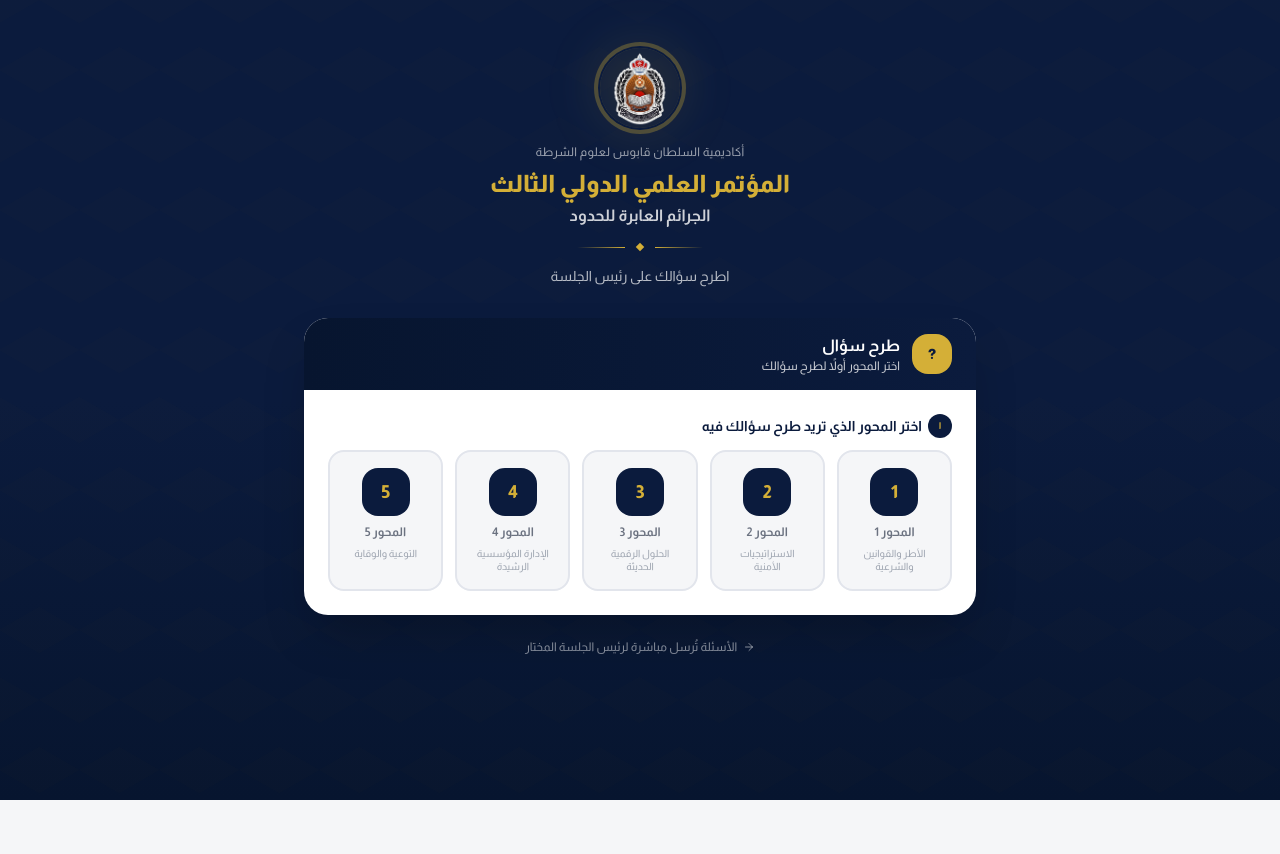
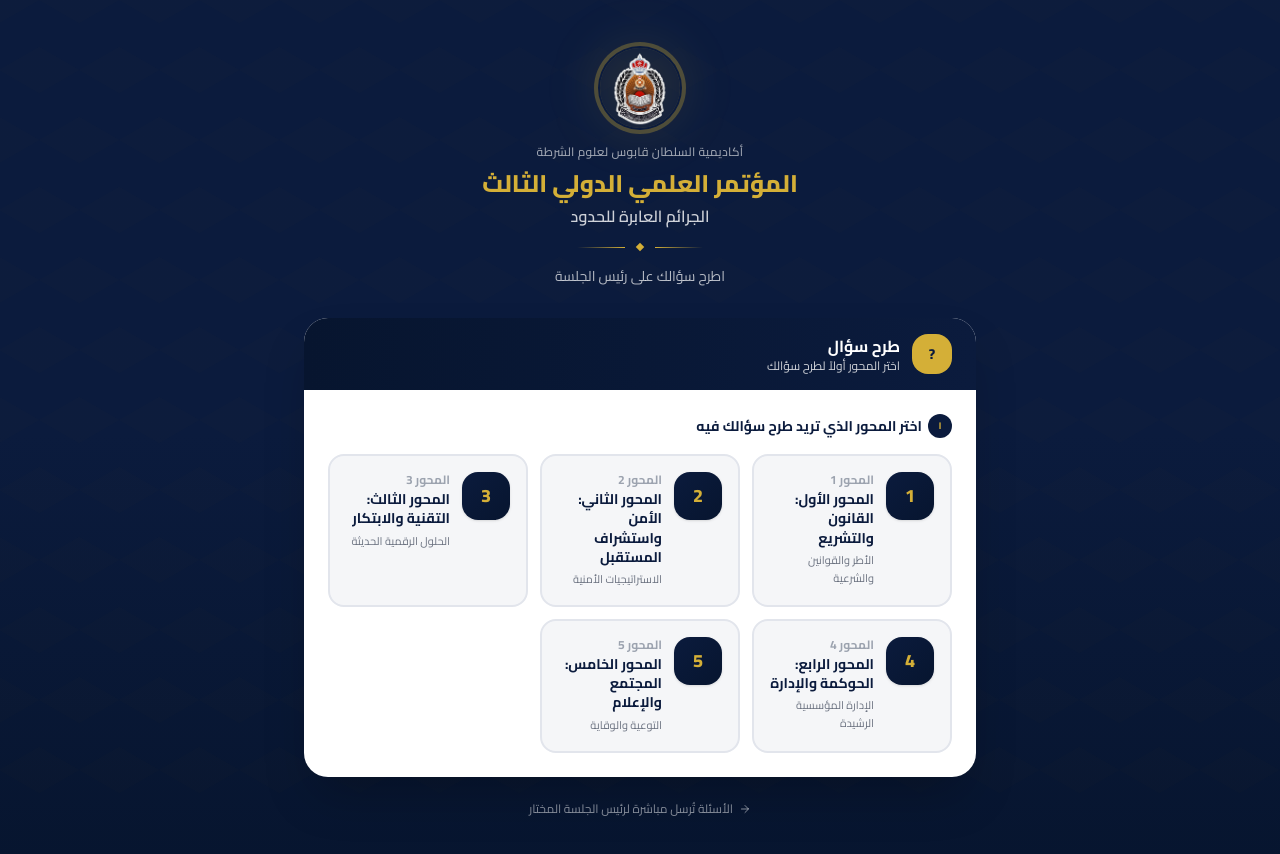
Before and after one commit to innoIII/sqaps-conference, a Next.js app: page /qn in a window 1280 px wide. Shown: the top 854 px of the page. Before the commit the page ends 800 px from the top, so only its background shows below. Built offline with nearby package versions, Linux system fonts and the light colour scheme; no server answers.

Commit message:
9a196d59-1c1b-4b90-acff-80ba66a902b2

```diff
--- a/src/app/globals.css
+++ b/src/app/globals.css
@@ -6,9 +6,9 @@
 @theme inline {
   --color-background: var(--background);
   --color-foreground: var(--foreground);
-  --font-sans: "Almarai", "Tajawal", "Cairo", system-ui, sans-serif;
-  --font-cairo: "Almarai", "Tajawal", "Cairo", system-ui, sans-serif;
-  --font-tajawal: "Tajawal", "Almarai", "Cairo", system-ui, sans-serif;
+  --font-sans: "Cairo", "Tajawal", "Almarai", system-ui, sans-serif;
+  --font-cairo: "Cairo", "Tajawal", "Almarai", system-ui, sans-serif;
+  --font-tajawal: "Tajawal", "Cairo", "Almarai", system-ui, sans-serif;
   --color-sidebar-ring: var(--sidebar-ring);
   --color-sidebar-border: var(--sidebar-border);
   --color-sidebar-accent-foreground: var(--sidebar-accent-foreground);
@@ -101,7 +101,7 @@
   }
   body {
     @apply bg-background text-foreground;
-    font-family: "Almarai", "Tajawal", "Cairo", "Segoe UI", Tahoma, system-ui, sans-serif;
+    font-family: "Cairo", "Tajawal", "Almarai", "Segoe UI", Tahoma, system-ui, sans-serif;
     -webkit-font-smoothing: antialiased;
     text-rendering: optimizeLegibility;
     font-feature-settings: "kern" 1, "liga" 1;
--- a/src/app/page.tsx
+++ b/src/app/page.tsx
@@ -7,6 +7,7 @@
 import { ConferencePortal } from "@/components/conference/ConferencePortal";
 import { OrnamentDivider } from "@/components/conference/OrnamentDivider";
 import { ConferenceCountdown } from "@/components/conference/ConferenceCountdown";
+import { PageTransition } from "@/components/conference/PageTransition";
 
 export default function Home() {
   return (
@@ -17,6 +18,7 @@
       <NavBar />
 
       <main className="flex-1">
+        <PageTransition>
           {/* Stats strip overlaps the hero */}
           <StatsStrip />
 
@@ -39,6 +41,7 @@
           <div id="schedule" className="scroll-mt-20">
             <ScheduleSection />
           </div>
+        </PageTransition>
       </main>
 
       <Footer />
--- a/src/app/qn/page.tsx
+++ b/src/app/qn/page.tsx
@@ -203,58 +203,78 @@
           {!trackConfirmed && (
             <div className="p-6">
               <label
-                className="mb-3 flex items-center gap-1.5 text-sm font-bold text-[#0B1B3D]"
+                className="mb-4 flex items-center gap-1.5 text-sm font-bold text-[#0B1B3D]"
                 dir="rtl"
               >
                 <span className="flex h-6 w-6 items-center justify-center rounded-full bg-[#0B1B3D] text-[10px] font-bold text-[#D4AF37]">١</span>
                 اختر المحور الذي تريد طرح سؤالك فيه
               </label>
-              <div
-                className="grid gap-3"
-                style={{
-                  gridTemplateColumns: `repeat(${Math.min(Math.max(trackCount, 2), 5)}, minmax(0, 1fr))`,
-                }}
-              >
+              <div className="grid grid-cols-1 gap-3 sm:grid-cols-2 lg:grid-cols-3">
                 {dynamicTracks.map((t) => {
                   const active = t.id === trackId;
                   return (
-                    <button
+                    <motion.button
                       key={t.id}
                       type="button"
                       onClick={() => {
                         setTrackId(t.id);
                       }}
+                      whileHover={{ y: -4 }}
+                      whileTap={{ scale: 0.98 }}
                       className={[
-                        "flex flex-col items-center gap-2 rounded-xl border-2 p-4 transition-all",
+                        "group relative flex items-start gap-3 overflow-hidden rounded-2xl border-2 p-4 text-right transition-all",
                         active
-                          ? "border-[#D4AF37] bg-white shadow-md scale-105"
-                          : "border-[#E2E5EC] bg-[#F5F6F8] hover:border-[#D4AF37]/40",
+                          ? "border-[#D4AF37] bg-white shadow-lg shadow-[#D4AF37]/10"
+                          : "border-[#E2E5EC] bg-[#F5F6F8] hover:border-[#D4AF37]/40 hover:bg-white hover:shadow-md",
                       ].join(" ")}
                       dir="rtl"
                     >
+                      {/* Top gold accent — appears on hover/active */}
+                      <span
+                        aria-hidden
+                        className={[
+                          "absolute inset-x-0 top-0 h-0.5 bg-gradient-to-l from-transparent via-[#D4AF37] to-transparent transition-opacity",
+                          active ? "opacity-100" : "opacity-0 group-hover:opacity-60",
+                        ].join(" ")}
+                      />
+                      {/* Number badge */}
                       <span
                         className={[
-                          "flex h-12 w-12 items-center justify-center rounded-xl text-lg font-extrabold",
+                          "flex h-12 w-12 shrink-0 items-center justify-center rounded-xl text-lg font-extrabold shadow-sm transition-all",
                           active
-                            ? "bg-[#D4AF37] text-[#0B1B3D]"
-                            : "bg-[#0B1B3D] text-[#D4AF37]",
+                            ? "bg-gradient-to-br from-[#D4AF37] to-[#B8941F] text-[#0B1B3D]"
+                            : "bg-gradient-to-br from-[#0B1B3D] to-[#07152F] text-[#D4AF37] group-hover:scale-110",
                         ].join(" ")}
                       >
                         {t.id}
                       </span>
+                      {/* Title + subtitle */}
+                      <div className="min-w-0 flex-1">
                         <span
                           className={[
-                          "text-xs font-bold",
-                          active ? "text-[#0B1B3D]" : "text-[#6B7280]",
+                            "block text-xs font-bold",
+                            active ? "text-[#D4AF37]" : "text-[#9CA3AF]",
                           ].join(" ")}
                           dir="rtl"
                         >
                           المحور {t.id}
                         </span>
-                      <span className="text-[10px] text-[#9CA3AF] text-center leading-tight line-clamp-2" dir="rtl">
+                        <span
+                          className="mt-0.5 block text-sm font-bold leading-snug text-[#0B1B3D] line-clamp-2"
+                          dir="rtl"
+                        >
+                          {t.title || `المحور ${t.id}`}
+                        </span>
+                        {t.subtitle && (
+                          <span
+                            className="mt-1 block text-[11px] leading-relaxed text-[#6B7280] line-clamp-2"
+                            dir="rtl"
+                          >
                             {t.subtitle}
                           </span>
-                    </button>
+                        )}
+                      </div>
+                    </motion.button>
                   );
                 })}
               </div>
--- a/src/components/conference/ContentCard.tsx
+++ b/src/components/conference/ContentCard.tsx
@@ -2,7 +2,6 @@
 
 import { motion, AnimatePresence } from "framer-motion";
 import {
-  Loader2,
   AlertTriangle,
   RefreshCw,
 } from "lucide-react";
@@ -10,6 +9,7 @@
 import { SessionHeader } from "./SessionHeader";
 import { ResearchPapersTable } from "./ResearchPapersTable";
 import { SessionReportEditor } from "./SessionReportEditor";
+import { ContentSkeleton } from "./Skeleton";
 import { useTrackSession } from "@/hooks/use-track-session";
 import { useSiteContentValue } from "./SiteContentProvider";
 
@@ -102,19 +102,15 @@
         {/* Body */}
         <div className="space-y-5 p-5 sm:p-7">
           <AnimatePresence mode="wait">
-            {/* LOADING (track files) */}
+            {/* LOADING (track files) — skeleton loader */}
             {loading && (
               <motion.div
                 key="loading"
                 initial={{ opacity: 0 }}
                 animate={{ opacity: 1 }}
                 exit={{ opacity: 0 }}
-                className="flex flex-col items-center justify-center gap-4 py-16 text-center"
               >
-                <Loader2 className="h-10 w-10 animate-spin text-[#D4AF37]" />
-                <p className="text-sm font-medium text-[#6B7280]">
-                  جاري تحميل المحتوى...
-                </p>
+                <ContentSkeleton />
               </motion.div>
             )}
 
--- a/src/components/conference/Header.tsx
+++ b/src/components/conference/Header.tsx
@@ -23,19 +23,31 @@
   ];
 
   return (
-    <header className="relative overflow-hidden bg-[#0B1B3D] text-white">
+    <header className="relative overflow-hidden bg-gradient-to-br from-[#0B1B3D] via-[#071330] to-[#040A1F] text-white">
       {/* Subtle Islamic / Arabic geometric pattern overlay */}
       <div
         aria-hidden
         className="geometric-pattern pointer-events-none absolute inset-0 opacity-60"
       />
-      {/* Radial gold glow */}
+      {/* Radial gold glow — enhanced, more luxurious */}
       <div
         aria-hidden
         className="pointer-events-none absolute inset-0"
         style={{
           background:
-            "radial-gradient(ellipse 70% 55% at 50% 0%, rgba(212,175,55,0.18), transparent 70%)",
+            "radial-gradient(ellipse 80% 60% at 50% 0%, rgba(212,175,55,0.28), transparent 65%), radial-gradient(ellipse 50% 40% at 50% 100%, rgba(212,175,55,0.12), transparent 70%)",
+        }}
+      />
+      {/* Animated gold light sweep — subtle, moves slowly across the top */}
+      <motion.div
+        aria-hidden
+        initial={{ x: "-30%" }}
+        animate={{ x: "130%" }}
+        transition={{ duration: 8, repeat: Infinity, ease: "easeInOut", repeatDelay: 3 }}
+        className="pointer-events-none absolute top-0 h-40 w-1/3 opacity-20 blur-2xl"
+        style={{
+          background:
+            "linear-gradient(90deg, transparent, rgba(212,175,55,0.6), transparent)",
         }}
       />
       {/* Decorative corner ornaments (RTL: top-right + top-left) */}
--- /dev/null
+++ b/src/components/conference/PageTransition.tsx
@@ -0,0 +1,23 @@
+"use client";
+
+import { motion } from "framer-motion";
+import type { ReactNode } from "react";
+
+/**
+ * PageTransition — wraps page content with a smooth fade+slide-up entrance
+ * animation. Used to add a polished page-load transition between sections.
+ *
+ * The transition runs once on mount (not on every scroll) — this is a
+ * page-load effect, not a scroll-triggered one.
+ */
+export function PageTransition({ children }: { children: ReactNode }) {
+  return (
+    <motion.div
+      initial={{ opacity: 0, y: 12 }}
+      animate={{ opacity: 1, y: 0 }}
+      transition={{ duration: 0.5, ease: "easeOut" }}
+    >
+      {children}
+    </motion.div>
+  );
+}
--- /dev/null
+++ b/src/components/conference/Skeleton.tsx
@@ -0,0 +1,84 @@
+"use client";
+
+import { motion } from "framer-motion";
+
+/**
+ * Skeleton — a shimmering placeholder block for loading states.
+ * Replaces spinners with a more modern skeleton UI.
+ *
+ * Usage:
+ *   <Skeleton className="h-4 w-3/4" />
+ *   <Skeleton className="h-12 w-full rounded-xl" />
+ */
+
+interface SkeletonProps {
+  className?: string;
+}
+
+export function Skeleton({ className = "" }: SkeletonProps) {
+  return (
+    <motion.div
+      aria-hidden
+      animate={{
+        opacity: [0.4, 0.7, 0.4],
+      }}
+      transition={{
+        duration: 1.5,
+        repeat: Infinity,
+        ease: "easeInOut",
+      }}
+      className={`rounded-lg bg-gradient-to-r from-[#E2E5EC] via-[#F5F6F8] to-[#E2E5EC] ${className}`}
+    />
+  );
+}
+
+/**
+ * ContentSkeleton — a full skeleton layout for the track content card.
+ * Shows placeholder blocks for: header (4 cells) + papers table + report editor.
+ */
+export function ContentSkeleton() {
+  return (
+    <div className="space-y-5 p-1">
+      {/* Header skeleton — 4 info cells */}
+      <div className="grid grid-cols-2 gap-3 sm:grid-cols-4">
+        {Array.from({ length: 4 }).map((_, i) => (
+          <div
+            key={i}
+            className="rounded-xl border border-[#E2E5EC] bg-white p-4"
+          >
+            <Skeleton className="mb-2 h-2.5 w-1/3" />
+            <Skeleton className="h-4 w-2/3" />
+          </div>
+        ))}
+      </div>
+
+      {/* Papers table skeleton */}
+      <div className="rounded-2xl border border-[#E2E5EC] bg-white p-5">
+        <Skeleton className="mb-4 h-5 w-1/4" />
+        <div className="space-y-3">
+          {Array.from({ length: 4 }).map((_, i) => (
+            <div key={i} className="flex items-center gap-3">
+              <Skeleton className="h-9 w-9 rounded-lg" />
+              <div className="flex-1 space-y-1.5">
+                <Skeleton className="h-3 w-3/4" />
+                <Skeleton className="h-2.5 w-1/2" />
+              </div>
+              <Skeleton className="h-7 w-16 rounded-lg" />
+            </div>
+          ))}
+        </div>
+      </div>
+
+      {/* Report editor skeleton */}
+      <div className="rounded-2xl border border-[#E2E5EC] bg-white p-5">
+        <Skeleton className="mb-3 h-5 w-1/3" />
+        <Skeleton className="mb-2 h-3 w-full" />
+        <Skeleton className="mb-2 h-3 w-5/6" />
+        <Skeleton className="mb-4 h-3 w-4/6" />
+        <div className="flex justify-end">
+          <Skeleton className="h-10 w-28 rounded-xl" />
+        </div>
+      </div>
+    </div>
+  );
+}
```
Also changed, not shown: src/components/conference/AiAgentChat.tsx (+24 -7 lines), 1 other file (tests, documents, lock files or other folders). Lines whose indentation alone changed are shown as unchanged.
